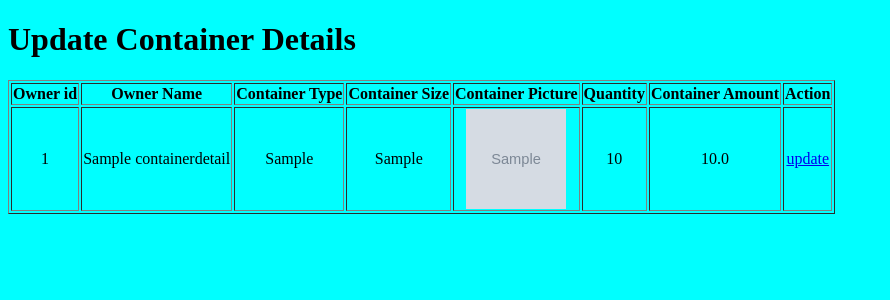
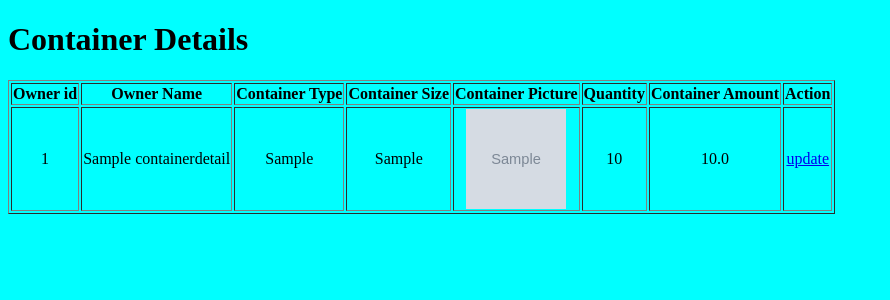
Before and after one commit to syedwajith/Equipment-Leasing-Project, a Django app: page /container_leasing_app/lessor_updatecontainer/ in a window 1280 px wide. Shown: the part 88-388 px from the top of the page, without its empty margins (0-890 px from the left). Run offline with Django 4.2, Linux system fonts and the light colour scheme; tables that the repository leaves empty hold one stand-in row (values such as "Sample post"); grey boxes marked "Sample" are stand-in pictures.

Commit message:
Update lessor_updatecontainer.html

```diff
--- a/equipment_leasing/templates/container_leasing_app/lessor_updatecontainer.html
+++ b/equipment_leasing/templates/container_leasing_app/lessor_updatecontainer.html
@@ -28,7 +28,7 @@
                     </li>
                 </ul>
             </nav>
-            <h1>Update Container Details</h1>
+            <h1>Container Details</h1>
             <table class="txt-cen" border="1">
                 <tr>
                     <th>Owner id</th>
@@ -58,6 +58,7 @@
                 {% endfor %}
             </table>
             {% if updcontainer %}
+            <h2>Update Container details</h2>
             <form method="post">
             {% csrf_token %}
             <table>
```
